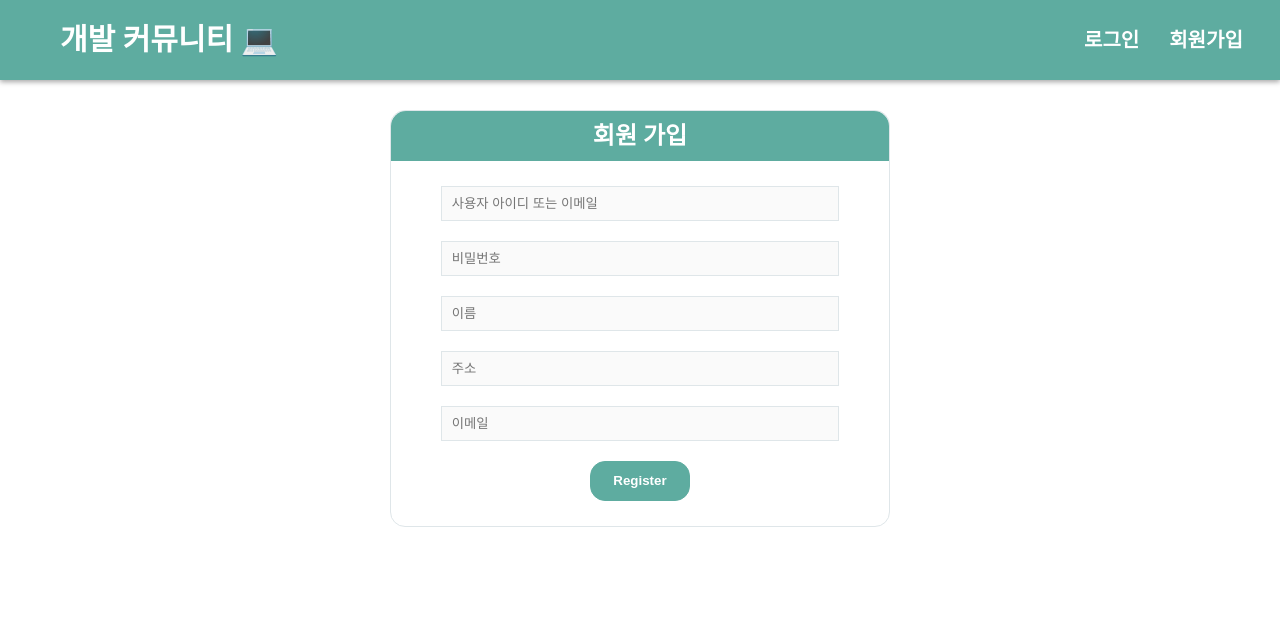
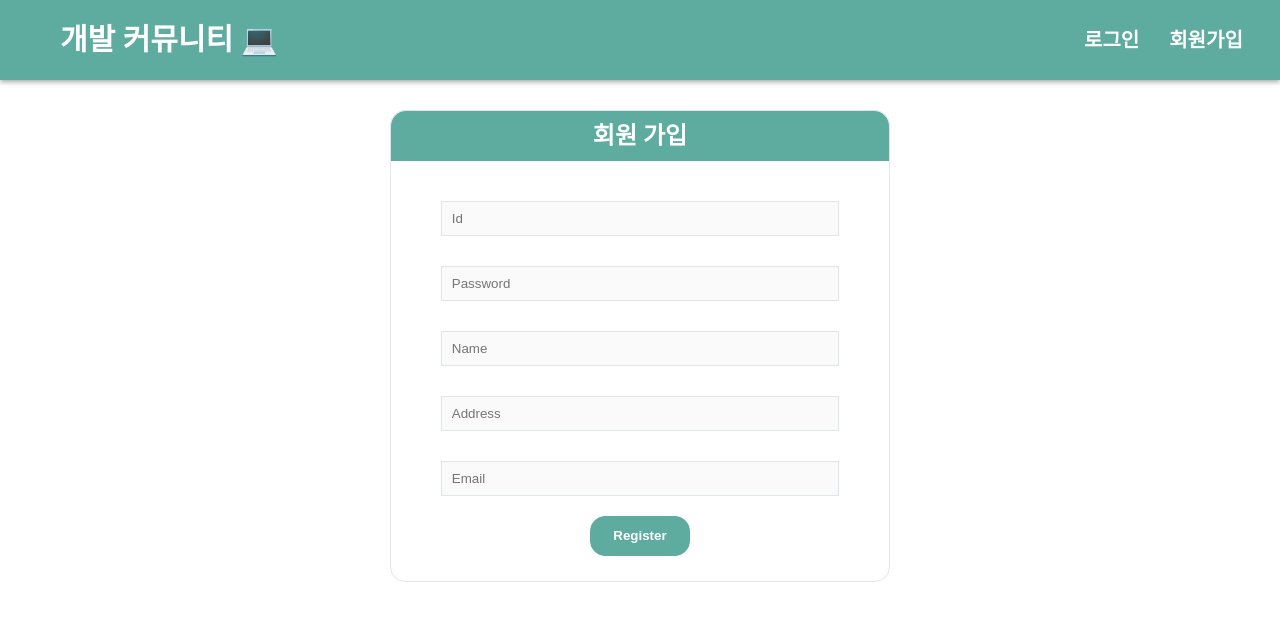
Before and after one commit to soyun8/miniProject, a React app in the folder front/: page /register in a window 1280 px wide. Shown: the top 620 px of the page. Built offline with nearby package versions, Linux system fonts and the light colour scheme.

Commit message:
로그인,회원가입 Form 구현

```diff
--- a/front/src/pages/Login.js
+++ b/front/src/pages/Login.js
@@ -1,6 +1,6 @@
 import { Link } from "react-router-dom";
 import styled from "styled-components";
-
+import { useForm } from "react-hook-form";
 const Wrapper = styled.div`
   margin: 0 auto;
   width: 100%;
@@ -29,7 +29,6 @@ const Form = styled.form`
     display: block;
     width: 100%;
     height: 35px;
-    margin-bottom: 20px;
     border: 1px solid #dfe6e9;
     background-color: #fafafa;
     padding-left: 10px;
@@ -37,7 +36,7 @@ const Form = styled.form`
   button {
     width: 30%;
     max-width: 100px;
-    margin: 0 auto;
+    margin: 5px auto 0 auto;
     display: block;
     height: 40px;
     border-radius: 15px;
@@ -53,8 +52,17 @@ const Form = styled.form`
       background-color: #fff;
     }
   }
+  .errorMessage {
+    font-size: 10px;
+    color: red;
+    line-height: 20px;
+  }
 `;
 
+const InputBox = styled.div`
+  height: 65px;
+  padding: 15px 0;
+`;
 const Register = styled.div`
   text-align: center;
   font-size: 12px;
@@ -65,18 +73,62 @@ const Register = styled.div`
 `;
 
 const Login = () => {
+  const {
+    register,
+    handleSubmit,
+    formState: { errors },
+  } = useForm();
+
+  const onValid = (data) => {
+    // 기본으로 data 가져오기
+    console.log(data);
+  };
   return (
     <Wrapper>
       <Header>로그인</Header>
-      <Form>
-        <input type="text" placeholder="사용자 이름 또는 이메일" />
-        <input type="text" placeholder="비밀번호" />
+      <Form onSubmit={handleSubmit(onValid)}>
+        <InputBox>
+          <input
+            {...register("id", {
+              required: "true",
+              minLength: {
+                value: 6,
+                message: "이름은 6자 이상으로 입력하여 주시길 바랍니다.",
+              },
+            })}
+            type="text"
+            placeholder="사용자 이름 또는 이메일"
+          />
+          <div className="errorMessage">
+            {errors.id?.type === "required" &&
+              "이름을 필수 조건으로 입력하시길 바랍니다."}
+            {errors.id?.type === "minLength" && errors.id.message}
+          </div>
+        </InputBox>
+        <InputBox>
+          <input
+            {...register("password", {
+              required: "true",
+              minLength: {
+                value: 6,
+                message: "비밀번호는 6자 이상으로 입력하여 주시길 바랍니다.",
+              },
+            })}
+            type="text"
+            placeholder="비밀번호"
+          />
+          <div className="errorMessage">
+            {errors.password?.type === "required" &&
+              "비밀번호는 필수 조건으로 입력하시길 바랍니다."}
+            {errors.password?.type === "minLength" && errors.password.message}
+          </div>
+        </InputBox>
         <button>Login</button>
       </Form>
       <Register>
-        계정이 없으신가요?{" "}
+        계정이 없으신가요?
         <Link to="/register">
-          <span>회원가입</span>
+          <span> 회원가입</span>
         </Link>
       </Register>
     </Wrapper>
--- a/front/src/pages/Register.js
+++ b/front/src/pages/Register.js
@@ -1,5 +1,5 @@
 import styled from "styled-components";
-
+import { useForm } from "react-hook-form";
 const Wrapper = styled.div`
   margin: 0 auto;
   width: 100%;
@@ -28,7 +28,6 @@ const Form = styled.form`
     display: block;
     width: 100%;
     height: 35px;
-    margin-bottom: 20px;
     border: 1px solid #dfe6e9;
     background-color: #fafafa;
     padding-left: 10px;
@@ -36,7 +35,7 @@ const Form = styled.form`
   button {
     width: 30%;
     max-width: 100px;
-    margin: 0 auto;
+    margin: 5px auto 0 auto;
     display: block;
     height: 40px;
     border-radius: 15px;
@@ -52,18 +51,125 @@ const Form = styled.form`
       background-color: #fff;
     }
   }
+  .errorMessage {
+    font-size: 10px;
+    color: red;
+    line-height: 20px;
+  }
+`;
+
+const InputBox = styled.div`
+  height: 65px;
+  padding: 15px 0;
 `;
 
 const Register = () => {
+  const {
+    register,
+    handleSubmit,
+    formState: { errors },
+  } = useForm();
+
+  const onValid = (data) => {
+    // 기본으로 data 가져오기
+    console.log(data);
+  };
+
   return (
     <Wrapper>
       <Header>회원 가입</Header>
-      <Form>
-        <input type="text" placeholder="사용자 아이디 또는 이메일" />
-        <input type="text" placeholder="비밀번호" />
-        <input type="text" placeholder="이름" />
-        <input type="text" placeholder="주소" /> {/*다음 API 사용 예정*/}
-        <input type="text" placeholder="이메일" />
+      <Form onSubmit={handleSubmit(onValid)}>
+        <InputBox>
+          <input
+            {...register("id", {
+              required: "true",
+              minLength: {
+                value: 6,
+                message: "아이디는 6자 이상으로 입력하여 주시길 바랍니다.",
+              },
+            })}
+            type="text"
+            placeholder="Id"
+          />
+          <div className="errorMessage">
+            {errors.id?.type === "required" &&
+              "아이디를 필수 조건으로 입력하시길 바랍니다."}
+            {errors.id?.type === "minLength" && errors.id.message}
+          </div>
+        </InputBox>
+        <InputBox>
+          <input
+            {...register("password", {
+              required: "true",
+              minLength: {
+                value: 6,
+                message: "비밀번호는 6자 이상으로 입력하여 주시길 바랍니다.",
+              },
+            })}
+            type="text"
+            placeholder="Password"
+          />
+          <div className="errorMessage">
+            {errors.password?.type === "required" &&
+              "비밀번호를 필수 조건으로 입력하시길 바랍니다."}
+            {errors.password?.type === "minLength" && errors.password.message}
+          </div>
+        </InputBox>
+        <InputBox>
+          <input
+            {...register("name", {
+              required: "true",
+              minLength: {
+                value: 1,
+                message: "이름은 1글자 이상으로 입력하여 주시길 바랍니다.",
+              },
+            })}
+            type="text"
+            placeholder="Name"
+          />
+          <div className="errorMessage">
+            {errors.name?.type === "required" &&
+              "이름을 필수 조건으로 입력하시길 바랍니다."}
+            {errors.name?.type === "minLength" && errors.name.message}
+          </div>
+        </InputBox>
+        <InputBox>
+          <input
+            {...register("address", {
+              required: "true",
+              minLength: {
+                value: 6,
+                message: "주소는 6자 이상으로 입력하여 주시길 바랍니다.",
+              },
+            })}
+            type="text"
+            placeholder="Address"
+          />
+          <div className="errorMessage">
+            {errors.address?.type === "required" &&
+              "주소를 필수 조건으로 입력하시길 바랍니다."}
+            {errors.address?.type === "minLength" && errors.address.message}
+          </div>
+        </InputBox>
+        <InputBox>
+          <input
+            {...register("email", {
+              required: "true",
+              pattern: {
+                value: /^[A-Z0-9._%+-]+@[A-Z0-9.-]+\.[A-Z]{2,}$/i,
+                message: "이메일 형식에 맞게 입력해주세요",
+              },
+            })}
+            type="text"
+            placeholder="Email"
+          />
+          <div className="errorMessage">
+            {errors.email?.type === "required" &&
+              "이메일을 필수 조건으로 입력하시길 바랍니다."}
+            {errors.email?.type === "pattern" && errors.email.message}
+          </div>
+        </InputBox>
+
         <button>Register</button>
       </Form>
     </Wrapper>
```
